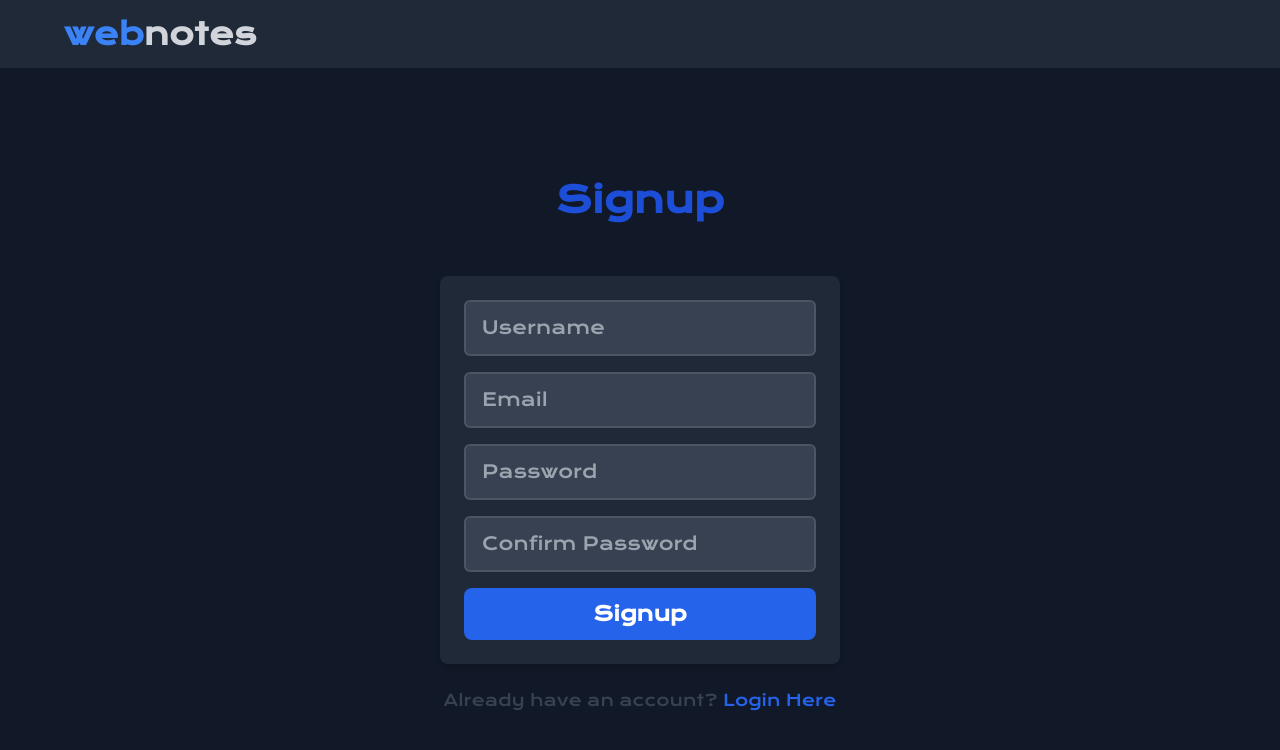
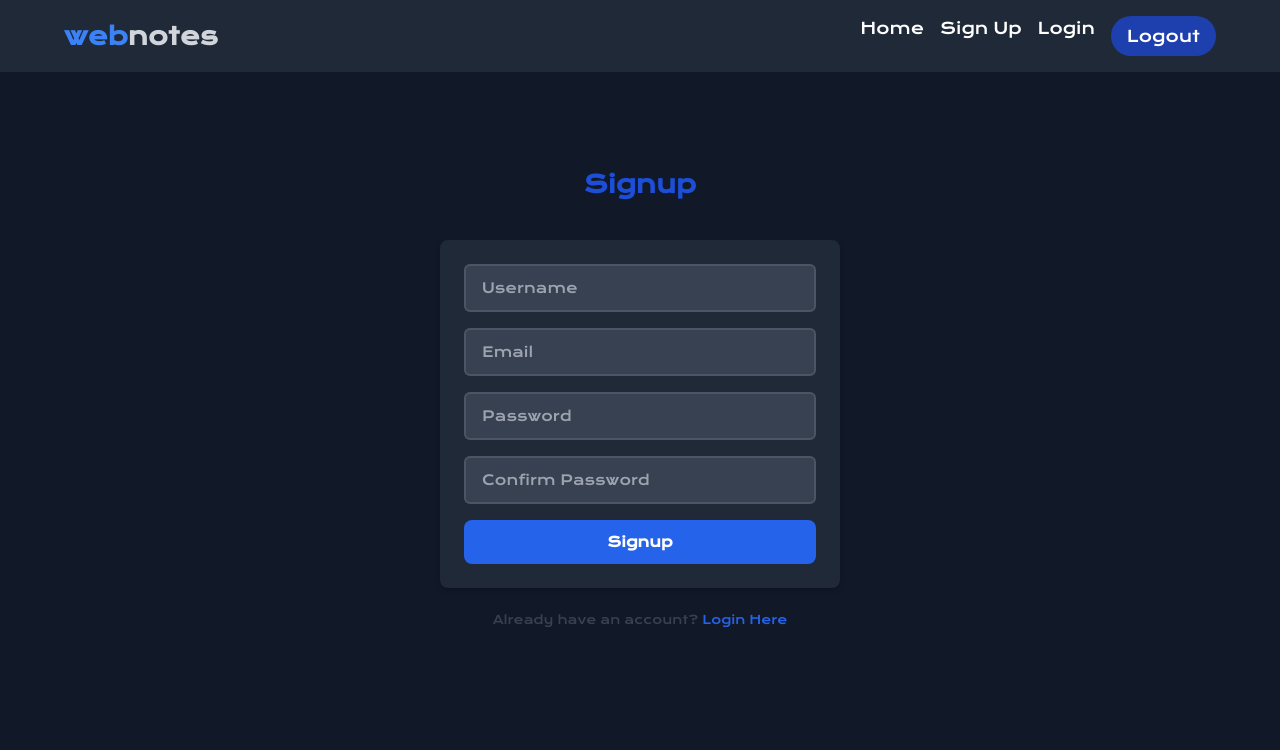
Before and after one commit to victorchiaka/note-webapp, a Python web app: template src/webapp/templates/signup.html in a window 1280 px wide. Shown: the top 750 px of the page. Run offline with Jinja, Linux system fonts and the light colour scheme; the template is opened without the code that fills it, so the values that code supplies are empty.

Commit message:
improved ui a bit

```diff
--- a/src/webapp/static/dist/output.css
+++ b/src/webapp/static/dist/output.css
@@ -1122,6 +1068,16 @@ video {
   line-height: 1.75rem;
 }
 
+.text-2xl{
+  font-size: 1.5rem;
+  line-height: 2rem;
+}
+
+.text-xs{
+  font-size: 0.75rem;
+  line-height: 1rem;
+}
+
 .font-bold{
   font-weight: 700;
 }
--- a/src/webapp/templates/base.html
+++ b/src/webapp/templates/base.html
@@ -9,10 +9,8 @@
 <body class="bg-gray-900 text-white">
   <header class="bg-gray-800 py-4">
     <nav class="w-[90%] mx-auto flex justify-between relative items-center">
-      <a href="/" class="text-blue-500 text-3xl font-bold">web<span class="text-gray-300">notes</span></a>
-      {% if user %}
+      <a href="/" class="text-blue-500 text-2xl font-bold">web<span class="text-gray-300">notes</span></a>
       <div class="hidden md:flex space-x-4">
-          <!-- <p>{{ user.id }}</p> -->
         {% if user.is_authenticated %}
           <a href="/" class="hover:text-gray-300">Home</a>
           <a href="/home" class="hover:text-gray-300">Notes</a>
@@ -25,7 +23,6 @@
           <a href="/logout" class="bg-blue-800 text-white py-2 px-4 rounded-3xl hover:bg-blue-700 transition duration-300 ease-in-out">Logout</a>
         {% endif %}
       </div>
-      {% endif %}
 
       <button title="navigation" id="hamburger-toggler" class="hamburger-button absolute top-2 right-0 md:hidden">
         <span class="hamburger-dash"></span>
@@ -34,8 +31,7 @@
       </button>
     </nav>
 
-    <div class="md:hidden">
-      {% if user %}
+    <div class="md:hidden text-sm">
       <div id="mobile-nav" class="mt-3 bg-gray-800 absolute top-16 left-6 right-6 w-auto text-gray-800 font-bold items-center shadow-md z-10 h-fit rounded-sm hidden">
         {% if user.is_authenticated %}
           <a href="/" class="moile-nav-items block my-4 text-gray-300 hover:text-blue-500">Home</a>
@@ -49,7 +45,6 @@
           <a href="/logout" class="moile-nav-items block my-4 text-blue-800 hover:text-blue-500">Logout</a>
         {% endif %}
       </div>
-      {% endif %}
     </div>
   </header>
 
@@ -60,29 +55,29 @@
         {% for category, message in flashed_messages %}
           {% if category == "error" %}
             <div id="flash-object" class="alert alert-danger">
-              <h1 class="alert-title alert-danger-title">
+              <h1 class="alert-title alert-danger-title text-sm">
                 {{ category + "!" }}
                 <button id="flash-dismiss" class="text-4xl">&times;</button>
               </h1>
-              <p class="alert-content alert-danger-content">{{ message }}</p>
+              <p class="alert-content alert-danger-content text-xs">{{ message }}</p>
             </div>
             {% endif %}
             {% if category == "warning" %}
             <div id="flash-object" class="alert alert-warning">
-              <h1 class="alert-title alert-warning-title">
+              <h1 class="alert-title alert-warning-title text-sm">
                 {{ category + "!" }}
                 <button id="flash-dismiss" class="text-4xl">&times;</button>
               </h1>
-              <p class="alert-content alert-warning-content">{{ message }}</p>
+              <p class="alert-content alert-warning-content text-xs">{{ message }}</p>
             </div>
             {% endif %}
             {% if category == "success" %}
-            <div id="flash-object" class="alert alert-success">
+            <div id="flash-object" class="alert alert-success text-sm">
               <h1 class="alert-title alert-success-title">
                 {{ category + "!" }}
                 <button id="flash-dismiss" class="text-4xl">&times;</button>
               </h1>
-              <p class="alert-content alert-success-content">{{ message }}</p>
+              <p class="alert-content alert-success-content text-xs">{{ message }}</p>
             </div>
           {% endif %}
         {% endfor %}
@@ -92,7 +87,7 @@
 
   <div class="mt-20 text-gray-300">
 
-    <div id="confirm-deleteAccount-dialogue" class="mx-auto absolute top-[38%] bottom-[30%] right-0.5 left-0.5 border-2 border-gray-300 bg-gray-800 w-[23rem] shadow-lg shadow-gray-600 h-32 z-20 flex-col justify-center items-center space-y-5 rounded-3xl hidden">
+    <div id="confirm-deleteAccount-dialogue" class="mx-auto absolute top-[38%] bottom-[30%] right-0.5 left-0.5 border-2 border-gray-300 bg-gray-800 w-[23rem] shadow-lg shadow-gray-600 h-32 z-20 flex-col justify-center items-center space-y-5 rounded-3xl hidden text-sm">
       <h5>Confirm delete account?</h5>
       <div class="flex space-x-8">
         <button id="cancel-delete-account" class="w-24 h-12 rounded-xl bg-green-500 hover:bg-green-700">Cancel</button>
--- a/src/webapp/templates/signup.html
+++ b/src/webapp/templates/signup.html
@@ -7,30 +7,30 @@
 <body>
   {% block content %}
   <div class="w-[90%] mx-auto flex flex-col justify-center items-center">
-    <div class="text-center my-8">
-      <h1 class="text-4xl font-bold text-blue-700">Signup</h1>
+    <div class="text-center my-4">
+      <h1 class="text-2xl font-bold text-blue-700">Signup</h1>
     </div>
     <div class="w-[400px] mt-6 bg-gray-800 p-6 rounded-lg shadow-md">
       <form action="/signup" method="post" class="flex flex-col space-y-4">
         <div>
-          <input type="text" name="username" id="username" placeholder="Username" class="w-full bg-gray-700 border-2 border-gray-600 rounded-md py-3 px-4 text-lg focus:outline-none focus:border-blue-500">
+          <input type="text" name="username" id="username" placeholder="Username" class="w-full bg-gray-700 border-2 border-gray-600 rounded-md py-3 px-4 text-sm focus:outline-none focus:border-blue-500">
         </div>
         <div>
-          <input type="email" name="email" id="email" placeholder="Email" class="w-full bg-gray-700 border-2 border-gray-600 rounded-md py-3 px-4 text-lg focus:outline-none focus:border-blue-500">
+          <input type="email" name="email" id="email" placeholder="Email" class="w-full bg-gray-700 border-2 border-gray-600 rounded-md py-3 px-4 text-sm focus:outline-none focus:border-blue-500">
         </div>
         <div>
-          <input type="password" name="password" id="password" placeholder="Password" class="w-full bg-gray-700 border-2 border-gray-600 rounded-md py-3 px-4 text-lg focus:outline-none focus:border-blue-500">
+          <input type="password" name="password" id="password" placeholder="Password" class="w-full bg-gray-700 border-2 border-gray-600 rounded-md py-3 px-4 text-sm focus:outline-none focus:border-blue-500">
         </div>
         <div>
-          <input type="password" name="confirmpassword" id="confirmpassword" placeholder="Confirm Password" class="w-full bg-gray-700 border-2 border-gray-600 rounded-md py-3 px-4 text-lg focus:outline-none focus:border-blue-500">
+          <input type="password" name="confirmpassword" id="confirmpassword" placeholder="Confirm Password" class="w-full bg-gray-700 border-2 border-gray-600 rounded-md py-3 px-4 text-sm focus:outline-none focus:border-blue-500">
         </div>
-        <button type="submit" class="bg-blue-600 text-white font-semibold py-3 rounded-lg hover:bg-blue-700 transition duration-300 ease-in-out text-xl">
+        <button type="submit" class="bg-blue-600 text-white font-semibold py-3 rounded-lg hover:bg-blue-700 transition duration-300 ease-in-out text-sm">
           Signup
         </button>
       </form>
     </div>
     <div class="mt-6">
-      <p class="text-gray-700">Already have an account? <a href="/login" class="text-blue-600 hover:underline">Login Here</a></p>
+      <p class="text-gray-700 text-xs">Already have an account? <a href="/login" class="text-blue-600 hover:underline">Login Here</a></p>
     </div>
   </div>
 {% endblock %}
```
Also changed, not shown: other parts of src/webapp/static/dist/output.css (+50 -109 lines), src/webapp/static/css/input.css (+5 -7 lines), src/webapp/templates/home.html (+9 -9 lines), src/webapp/templates/index.html (+4 -4 lines), src/webapp/templates/login.html (+7 -7 lines). Lines whose indentation alone changed are shown as unchanged.
